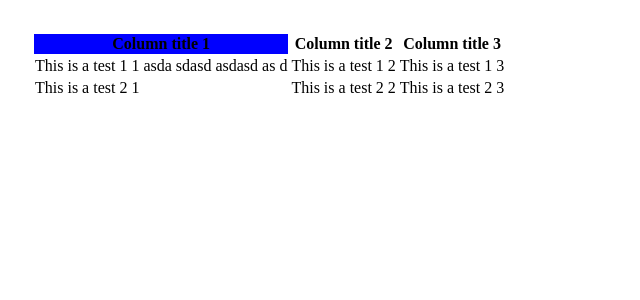
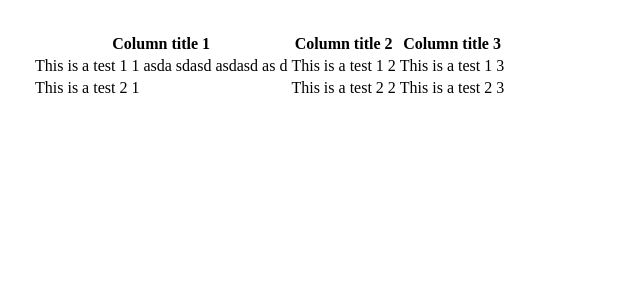
Before and after one commit to lewandy/vue-table, a Vue app: page / in a window 1280 px wide. Shown: the top 300 px of the page, without its empty margins (0-640 px from the left). Built offline with nearby package versions, Linux system fonts and the light colour scheme.

Commit message:
ref: improve table structure

```diff
--- a/src/App.vue
+++ b/src/App.vue
@@ -7,8 +7,7 @@ const { load, state, options } = useTable({
   headers: [
     {
       name: "test1",
-      title: "Column title 1",
-      class: 'headerCustom'
+      title: "Column title 1"
     },
     {
       name: "test2",
--- a/src/components/VueTable.vue
+++ b/src/components/VueTable.vue
@@ -1,19 +1,24 @@
 <template>
   <table>
+    <thead>
       <tr>
-      <th :key="header.name" :class="header.class ?? false" v-for="header of options.headers">{{ header.title }}
+        <th scope="col" :key="header.name" :class="header.class ?? false" v-for="header of options.headers">{{
+        header.title }}
         </th>
       </tr>
+    </thead>
+    <tbody>
       <tr :key="row" v-for="row of state">
         <td :key="header.name" v-for="header of options.headers">{{ row[header.name] }}
         </td>
       </tr>
+    </tbody>
   </table>
 </template>
 
 <script lang="ts">
 import { defineComponent, PropType } from 'vue'
-import { VueTableConfiguration } from "../composables/useTable"
+import type { VueTableConfiguration } from "../types/useTable.types"
 
 export default defineComponent({
   name: "VueTable",
```
Lines whose indentation alone changed are shown as unchanged.
